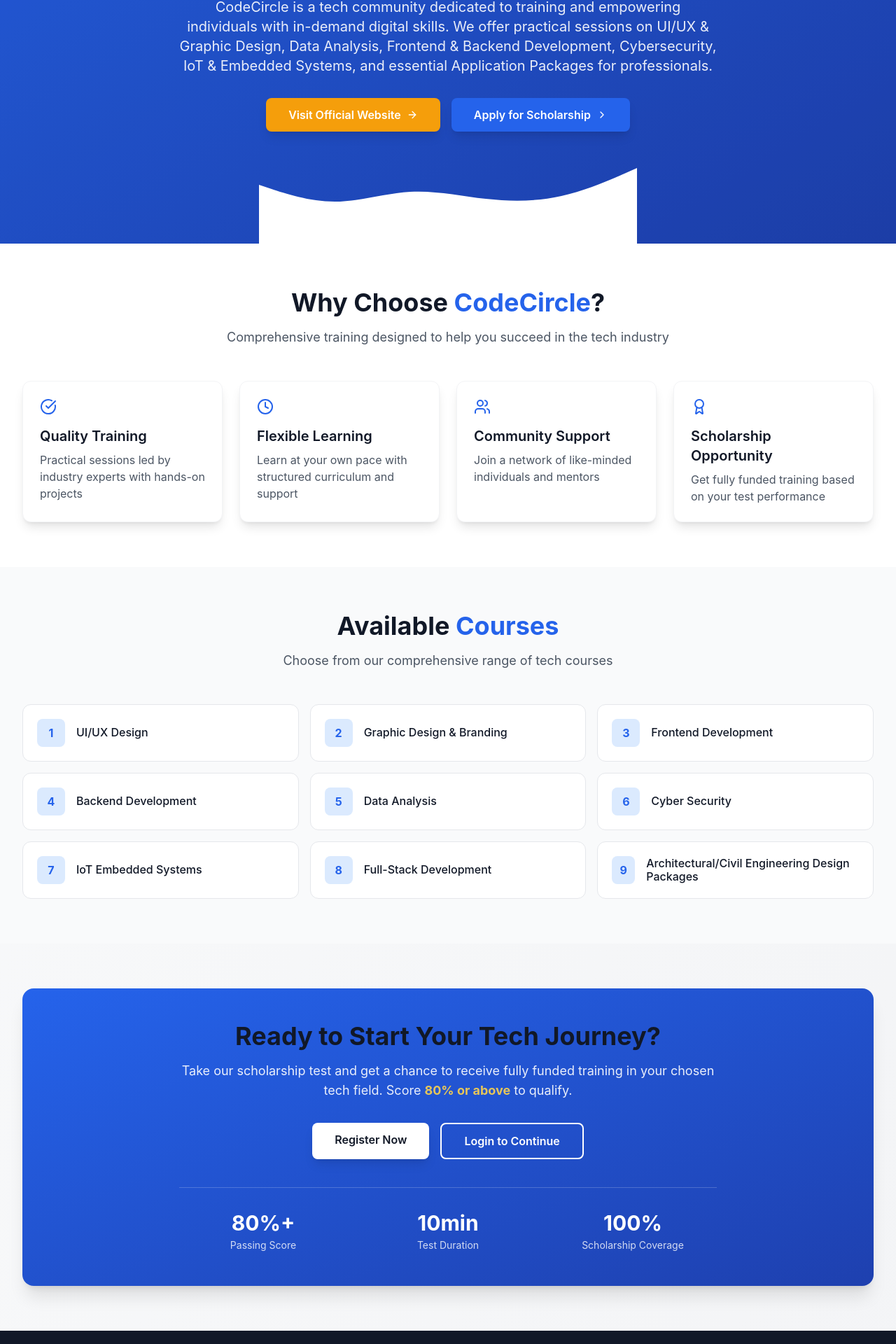
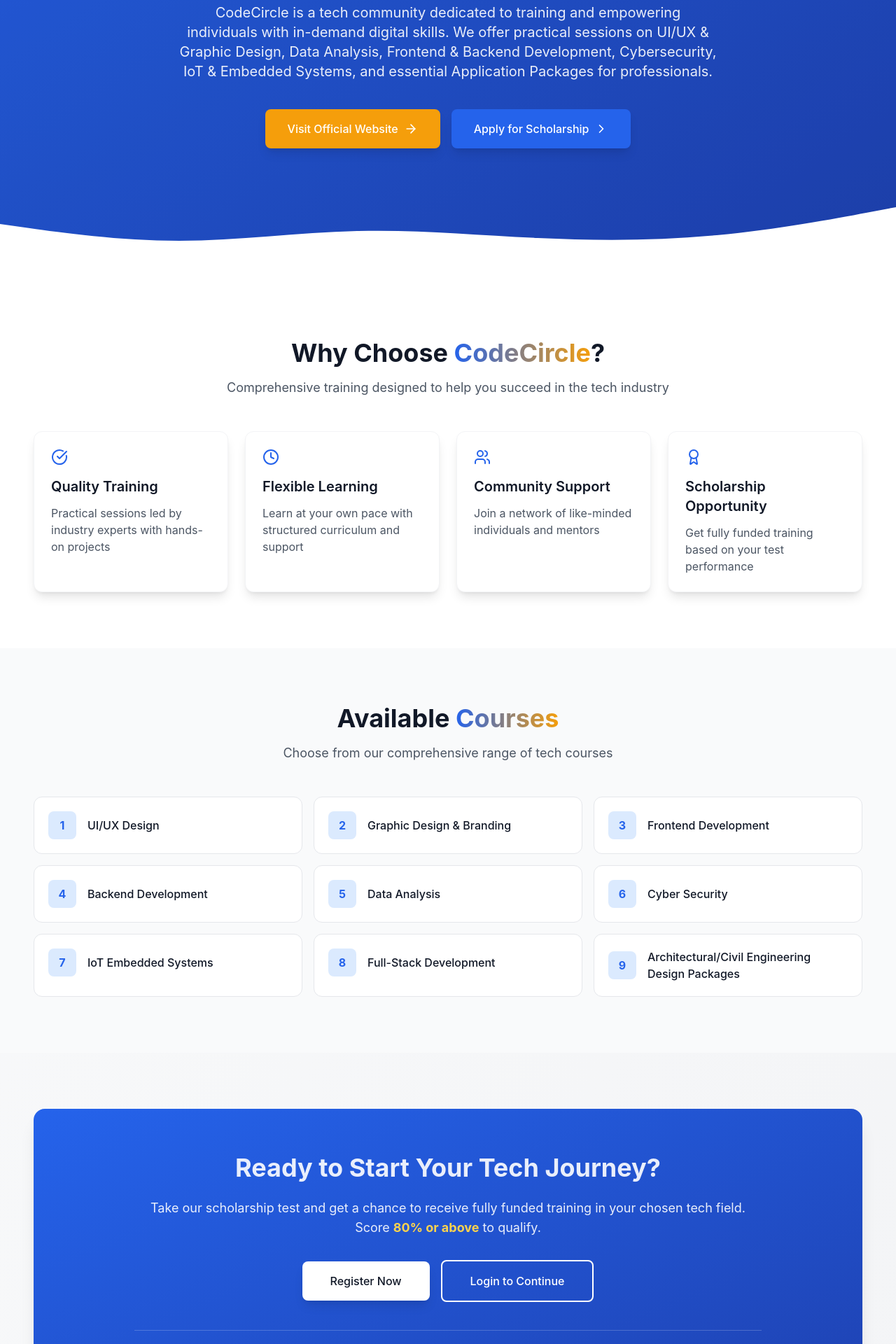
Before and after one commit to Bash0303/CodeCircleScholarship, a React (Vite) app: page / in a window 1280 px wide. Shown: the part 509-2429 px from the top of the page at 70% size. Built offline with nearby package versions, Linux system fonts and the light colour scheme; no server answers; the HTML template or start-up script is replaced by a standard one.

Commit message:
Home Page

```diff
--- a/src/pages/HomePage.jsx
+++ b/src/pages/HomePage.jsx
@@ -5,10 +5,11 @@
 import { ArrowRight, CheckCircle, Clock, Users, Award, ChevronRight } from 'lucide-react'
 import logo from '../assets/logo.png'
 import api from '../utils/axios'
-import { useAuth } from '../context/AuthContext'
+import { useAuth } from '../context/AuthContext' // Add this import
 
 const HomePage = () => {
-  const { user } = useAuth();
+  const { user } = useAuth(); // Get user to check if logged in
+  // ===== UPDATED: Registration status state with loading =====
   const [registrationStatus, setRegistrationStatus] = useState({
     enabled: true,
     message: '',
@@ -17,8 +18,10 @@
     loading: true
   });
 
+  // ===== UPDATED: Check registration status only if user is logged in =====
   useEffect(() => {
     const checkRegistration = async () => {
+      // If user is logged in (especially admin), try to fetch real settings
       if (user) {
         try {
           const response = await api.get('/admin/settings');
@@ -38,6 +41,7 @@
         }
       }
 
+      // For non-logged in users or if API fails, assume registration is open
       setRegistrationStatus({
         enabled: true,
         message: '',
@@ -48,7 +52,7 @@
     };
 
     checkRegistration();
-  }, [user]);
+  }, [user]); // Re-run when user changes
 
   const features = [
     {
@@ -90,12 +94,12 @@
       <Header />
 
       <main className="flex-grow w-full">
-        {/* Hero Section */}
+        {/* Hero Section - Completely contained */}
         <section className="relative w-full bg-gradient-to-br from-primary-600 to-primary-800">
           {/* Background overlay */}
           <div className="absolute inset-0 bg-black/5"></div>
 
-          {/* Content */}
+          {/* Content - With proper padding to avoid wave overlap */}
           <div className="relative container-responsive py-16 md:py-20 lg:py-28 w-full">
             <div className="text-center max-w-4xl mx-auto px-4 sm:px-6">
               {/* Logo */}
@@ -109,47 +113,47 @@
                 </div>
               </div>
 
-              {/* Title - FIXED */}
-              <h1 className="text-white text-3xl sm:text-4xl md:text-5xl lg:text-6xl font-bold mb-4 leading-tight">
+              {/* Title */}
+              <h1 className="text-2xl sm:text-3xl md:text-4xl lg:text-5xl xl:text-6xl font-bold text-white mb-4 md:mb-6 leading-tight">
                 Welcome to <span className="text-secondary-300">CodeCircle</span> TechHub Scholarship
               </h1>
 
               {/* Description */}
-              <p className="text-white text-base sm:text-lg md:text-xl mb-8 leading-relaxed max-w-3xl mx-auto opacity-90">
+              <p className="text-sm sm:text-base md:text-lg lg:text-xl text-white/90 mb-8 md:mb-10 leading-relaxed max-w-3xl mx-auto">
                 CodeCircle is a tech community dedicated to training and empowering individuals with in-demand digital skills.
                 We offer practical sessions on UI/UX & Graphic Design, Data Analysis, Frontend & Backend Development,
                 Cybersecurity, IoT & Embedded Systems, and essential Application Packages for professionals.
               </p>
 
-              {/* Buttons */}
-              <div className="flex flex-col sm:flex-row gap-4 justify-center items-center mb-12">
+              {/* Buttons - Completely visible, not covered by wave */}
+              <div className="flex flex-col sm:flex-row gap-3 md:gap-4 justify-center items-center mb-12 md:mb-16 lg:mb-20">
                 <a
                   href="https://www.codecircle.com.ng"
                   target="_blank"
                   rel="noopener noreferrer"
-                  className="w-full sm:w-auto bg-secondary-500 hover:bg-secondary-600 text-white font-semibold py-3 px-8 rounded-lg transition-all duration-300 shadow-lg hover:shadow-xl inline-flex items-center justify-center gap-2"
+                  className="w-full sm:w-auto bg-secondary-500 hover:bg-secondary-600 text-white font-medium py-3 px-6 md:py-4 md:px-8 rounded-lg transition-all duration-300 shadow-lg hover:shadow-xl inline-flex items-center justify-center space-x-2 text-sm md:text-base"
                 >
                   <span>Visit Official Website</span>
-                  <ArrowRight className="w-4 h-4" />
+                  <ArrowRight className="w-4 h-4 md:w-5 md:h-5" />
                 </a>
 
                 <Link
                   to="/register"
-                  className="w-full sm:w-auto bg-primary-600 hover:bg-primary-700 text-white font-semibold py-3 px-8 rounded-lg transition-all duration-300 shadow-lg hover:shadow-xl inline-flex items-center justify-center gap-2"
+                  className="w-full sm:w-auto bg-primary-600 hover:bg-primary-700 text-white font-medium py-3 px-6 md:py-4 md:px-8 rounded-lg transition-all duration-300 shadow-lg hover:shadow-xl inline-flex items-center justify-center space-x-2 text-sm md:text-base"
                 >
                   <span>Apply for Scholarship</span>
-                  <ChevronRight className="w-4 h-4" />
+                  <ChevronRight className="w-4 h-4 md:w-5 md:h-5" />
                 </Link>
               </div>
 
-              {/* Registration Status Banner */}
+              {/* ===== UPDATED: Registration Status Banner (only shows for logged in users when registration is closed) ===== */}
               {!registrationStatus.loading && !registrationStatus.enabled && user && (
-                <div className="mt-4 p-4 bg-yellow-500/20 border border-yellow-400/30 rounded-lg backdrop-blur-sm max-w-2xl mx-auto">
-                  <p className="text-yellow-100">
+                <div className="mt-4 mb-8 md:mb-12 p-4 bg-yellow-500/20 border border-yellow-400/30 rounded-lg backdrop-blur-sm max-w-2xl mx-auto">
+                  <p className="text-yellow-100 text-sm md:text-base">
                     {registrationStatus.message || 'Registration is currently closed. Please check back later.'}
                   </p>
                   {registrationStatus.openDate && (
-                    <p className="text-yellow-100/80 text-sm mt-2">
+                    <p className="text-yellow-100/80 text-xs md:text-sm mt-2">
                       Scheduled to open: {new Date(registrationStatus.openDate).toLocaleDateString('en-US', {
                         weekday: 'long',
                         year: 'numeric',
@@ -163,46 +167,51 @@
             </div>
           </div>
 
-          {/* Wave SVG */}
+          {/* Wave SVG - Positioned below buttons */}
           <div className="absolute bottom-0 left-0 right-0 w-full leading-none pointer-events-none">
             <svg
               xmlns="http://www.w3.org/2000/svg"
               viewBox="0 0 1440 320"
               className="w-full h-auto"
-              style={{ maxHeight: '120px' }}
+              preserveAspectRatio="none"
+              style={{
+                display: 'block',
+                maxHeight: '120px',
+                width: '100%'
+              }}
             >
               <path
                 fill="#ffffff"
                 fillOpacity="1"
                 d="M0,96L48,112C96,128,192,160,288,160C384,160,480,128,576,122.7C672,117,768,139,864,149.3C960,160,1056,160,1152,138.7C1248,117,1344,75,1392,53.3L1440,32L1440,320L1392,320C1344,320,1248,320,1152,320C1056,320,960,320,864,320C768,320,672,320,576,320C480,320,384,320,288,320C192,320,96,320,48,320L0,320Z"
-              />
+              ></path>
             </svg>
           </div>
         </section>
 
         {/* Features Section */}
-        <section className="py-16 bg-white">
+        <section className="py-12 md:py-16 lg:py-20 bg-white w-full">
           <div className="container-responsive">
-            <div className="text-center mb-12">
-              <h2 className="text-3xl md:text-4xl font-bold text-gray-900 mb-4">
-                Why Choose <span className="text-primary-600">CodeCircle</span>?
+            <div className="text-center mb-8 md:mb-12 px-4">
+              <h2 className="text-2xl sm:text-3xl md:text-4xl font-bold text-gray-900 mb-3 md:mb-4">
+                Why Choose <span className="text-gradient">CodeCircle</span>?
               </h2>
-              <p className="text-gray-600 text-lg max-w-2xl mx-auto">
+              <p className="text-gray-600 text-sm sm:text-base md:text-lg max-w-2xl mx-auto">
                 Comprehensive training designed to help you succeed in the tech industry
               </p>
             </div>
 
-            <div className="grid grid-cols-1 md:grid-cols-2 lg:grid-cols-4 gap-6">
+            <div className="grid grid-cols-1 sm:grid-cols-2 lg:grid-cols-4 gap-4 md:gap-6 px-4">
               {features.map((feature, index) => (
                 <div
                   key={index}
-                  className="bg-white rounded-xl shadow-lg p-6 border border-gray-100 hover:shadow-xl transition-all"
+                  className="bg-white rounded-xl shadow-lg p-5 md:p-6 border border-gray-100 hover:shadow-xl transition-all duration-300 group"
                 >
-                  <div className="text-primary-600 mb-4">
+                  <div className="text-primary-600 group-hover:text-secondary-500 transition-colors duration-300 mb-3 md:mb-4">
                     {feature.icon}
                   </div>
-                  <h3 className="text-xl font-semibold text-gray-900 mb-2">{feature.title}</h3>
-                  <p className="text-gray-600">{feature.description}</p>
+                  <h3 className="text-lg md:text-xl font-semibold text-gray-900 mb-2 md:mb-3">{feature.title}</h3>
+                  <p className="text-sm md:text-base text-gray-600 leading-relaxed">{feature.description}</p>
                 </div>
               ))}
             </div>
@@ -210,28 +219,28 @@
         </section>
 
         {/* Courses Section */}
-        <section className="py-16 bg-gray-50">
+        <section className="py-12 md:py-16 lg:py-20 bg-gray-50 w-full">
           <div className="container-responsive">
-            <div className="text-center mb-12">
-              <h2 className="text-3xl md:text-4xl font-bold text-gray-900 mb-4">
-                Available <span className="text-primary-600">Courses</span>
+            <div className="text-center mb-8 md:mb-12 px-4">
+              <h2 className="text-2xl sm:text-3xl md:text-4xl font-bold text-gray-900 mb-3 md:mb-4">
+                Available <span className="text-gradient">Courses</span>
               </h2>
-              <p className="text-gray-600 text-lg max-w-2xl mx-auto">
+              <p className="text-gray-600 text-sm sm:text-base md:text-lg max-w-2xl mx-auto">
                 Choose from our comprehensive range of tech courses
               </p>
             </div>
 
-            <div className="grid grid-cols-1 md:grid-cols-2 lg:grid-cols-3 gap-4">
+            <div className="grid grid-cols-1 sm:grid-cols-2 lg:grid-cols-3 gap-3 md:gap-4 px-4">
               {courses.map((course, index) => (
                 <div
                   key={index}
-                  className="bg-white rounded-xl p-5 border border-gray-200 hover:border-primary-300 hover:shadow-lg transition-all"
+                  className="bg-white rounded-xl p-4 md:p-5 border border-gray-200 hover:border-primary-300 hover:shadow-lg transition-all duration-300 group"
                 >
                   <div className="flex items-center">
-                    <div className="w-10 h-10 rounded-lg bg-primary-100 text-primary-600 flex items-center justify-center mr-4 font-bold">
-                      {index + 1}
+                    <div className="w-8 h-8 md:w-10 md:h-10 rounded-lg bg-primary-100 text-primary-600 flex items-center justify-center mr-3 md:mr-4 group-hover:bg-secondary-100 group-hover:text-secondary-600 transition-colors duration-300 flex-shrink-0">
+                      <span className="font-bold text-sm md:text-base">{index + 1}</span>
                     </div>
-                    <h3 className="font-medium text-gray-900">{course}</h3>
+                    <h3 className="text-sm md:text-base font-medium text-gray-900">{course}</h3>
                   </div>
                 </div>
               ))}
@@ -240,46 +249,48 @@
         </section>
 
         {/* CTA Section */}
-        <section className="py-16">
+        <section className="py-12 md:py-16 lg:py-20 w-full">
           <div className="container-responsive">
-            <div className="bg-gradient-to-br from-primary-600 to-primary-800 rounded-2xl shadow-xl p-8 md:p-12 text-white">
-              <div className="max-w-3xl mx-auto text-center">
-                <h2 className="text-2xl md:text-3xl lg:text-4xl font-bold mb-4">
+            <div className="bg-gradient-to-br from-primary-600 to-primary-800 rounded-2xl shadow-xl p-6 md:p-10 lg:p-16 text-white mx-4">
+              <div className="max-w-4xl mx-auto text-center">
+                <h2 className="text-xl sm:text-2xl md:text-3xl lg:text-4xl font-bold mb-4 md:mb-6 text-white/90">
                   Ready to Start Your Tech Journey?
                 </h2>
-                <p className="text-lg mb-8 opacity-90">
+                <p className="text-sm sm:text-base md:text-lg mb-6 md:mb-8 text-white/90 leading-relaxed">
                   Take our scholarship test and get a chance to receive fully funded training in your chosen tech field.
                   Score <span className="font-bold text-secondary-300">80% or above</span> to qualify.
                 </p>
 
-                <div className="flex flex-col sm:flex-row gap-4 justify-center">
+                {/* CTA Buttons */}
+                <div className="flex flex-col sm:flex-row gap-3 md:gap-4 justify-center items-center">
                   <Link
                     to="/register"
-                    className="bg-white text-gray-900 hover:bg-gray-100 px-8 py-3 rounded-lg font-semibold transition-colors shadow-lg"
+                    className="w-full sm:w-auto bg-white text-gray-900 hover:bg-gray-100 px-6 md:px-10 py-3 md:py-4 text-sm md:text-base rounded-lg font-medium transition-colors shadow-lg"
                   >
                     Register Now
                   </Link>
                   <Link
                     to="/login"
-                    className="border-2 border-white text-white hover:bg-white/10 px-8 py-3 rounded-lg font-semibold transition-colors"
+                    className="w-full sm:w-auto border-2 border-white text-white hover:bg-white/10 px-6 md:px-10 py-3 md:py-4 text-sm md:text-base rounded-lg font-medium transition-colors"
                   >
                     Login to Continue
                   </Link>
                 </div>
 
-                <div className="mt-10 pt-8 border-t border-white/20">
-                  <div className="grid grid-cols-1 sm:grid-cols-3 gap-6">
+                {/* Stats */}
+                <div className="mt-8 md:mt-10 pt-6 md:pt-8 border-t border-white/20">
+                  <div className="grid grid-cols-1 sm:grid-cols-3 gap-4 md:gap-6">
                     <div className="text-center">
-                      <div className="text-3xl font-bold mb-1">80%+</div>
-                      <div className="text-sm opacity-80">Passing Score</div>
+                      <div className="text-2xl md:text-3xl font-bold text-white mb-1 md:mb-2">80%+</div>
+                      <div className="text-xs md:text-sm text-white/80">Passing Score</div>
                     </div>
                     <div className="text-center">
-                      <div className="text-3xl font-bold mb-1">10min</div>
-                      <div className="text-sm opacity-80">Test Duration</div>
+                      <div className="text-2xl md:text-3xl font-bold text-white mb-1 md:mb-2">10min</div>
+                      <div className="text-xs md:text-sm text-white/80">Test Duration</div>
                     </div>
                     <div className="text-center">
-                      <div className="text-3xl font-bold mb-1">100%</div>
-                      <div className="text-sm opacity-80">Scholarship Coverage</div>
+                      <div className="text-2xl md:text-3xl font-bold text-white mb-1 md:mb-2">100%</div>
+                      <div className="text-xs md:text-sm text-white/80">Scholarship Coverage</div>
                     </div>
                   </div>
                 </div>
```
